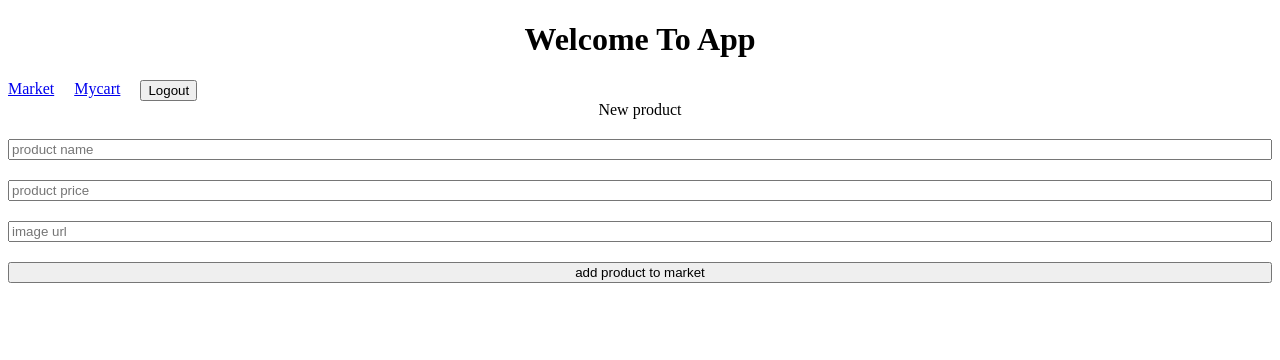
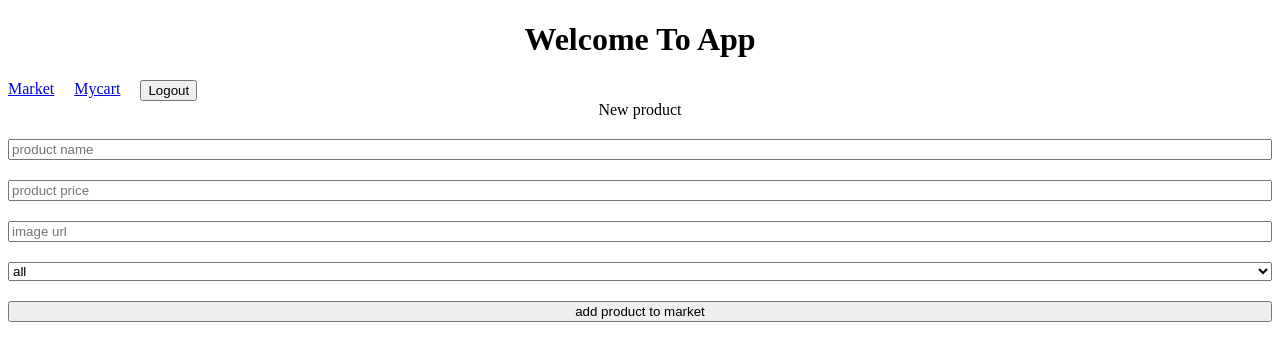
Before and after one commit to C4-AhlamAljawahreh/MERAKI_Academy_Project_4, a React (Create React App) app in the folder frontend/: page /newProduct in a window 1280 px wide. Shown: the top 360 px of the page. Built offline with nearby package versions, Linux system fonts and the light colour scheme.

Commit message:
add category in create new product

```diff
--- a/frontend/src/components/NewProduct.js
+++ b/frontend/src/components/NewProduct.js
@@ -10,6 +10,7 @@ const NewProduct = () => {
   const [price, setPrice] = useState(0);
   const [image, setImage] = useState("");
   const [message, setMessage] = useState("");
+  const[category,setCategory]=useState('')
 
 
 
@@ -38,12 +39,19 @@ const NewProduct = () => {
             setImage(e.target.value);
           }}
         />
+        <select name="category"  onChange={(e)=>{
+         setCategory(e.target.value)
+
+}}>
+<option >all</option>
+  <option value='61dda49d9224336c2c106606'>clothes</option>
+</select>
         <button
           onClick={() => {
             axios
               .post(
                 "http://localhost:5000/product",
-                { name, price, image },
+                { name, price, image,category },
                 {
                   headers: {
                     authorization: "Bearer " + token,
```
